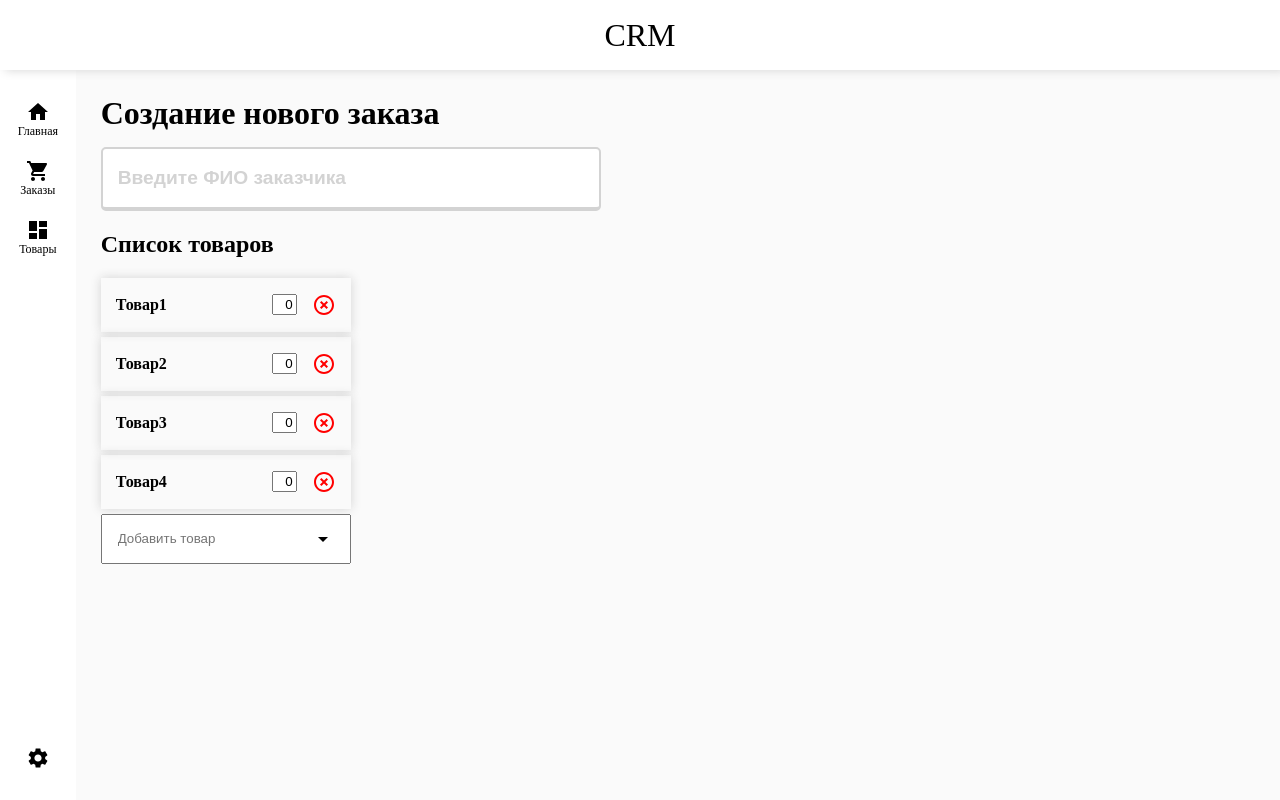
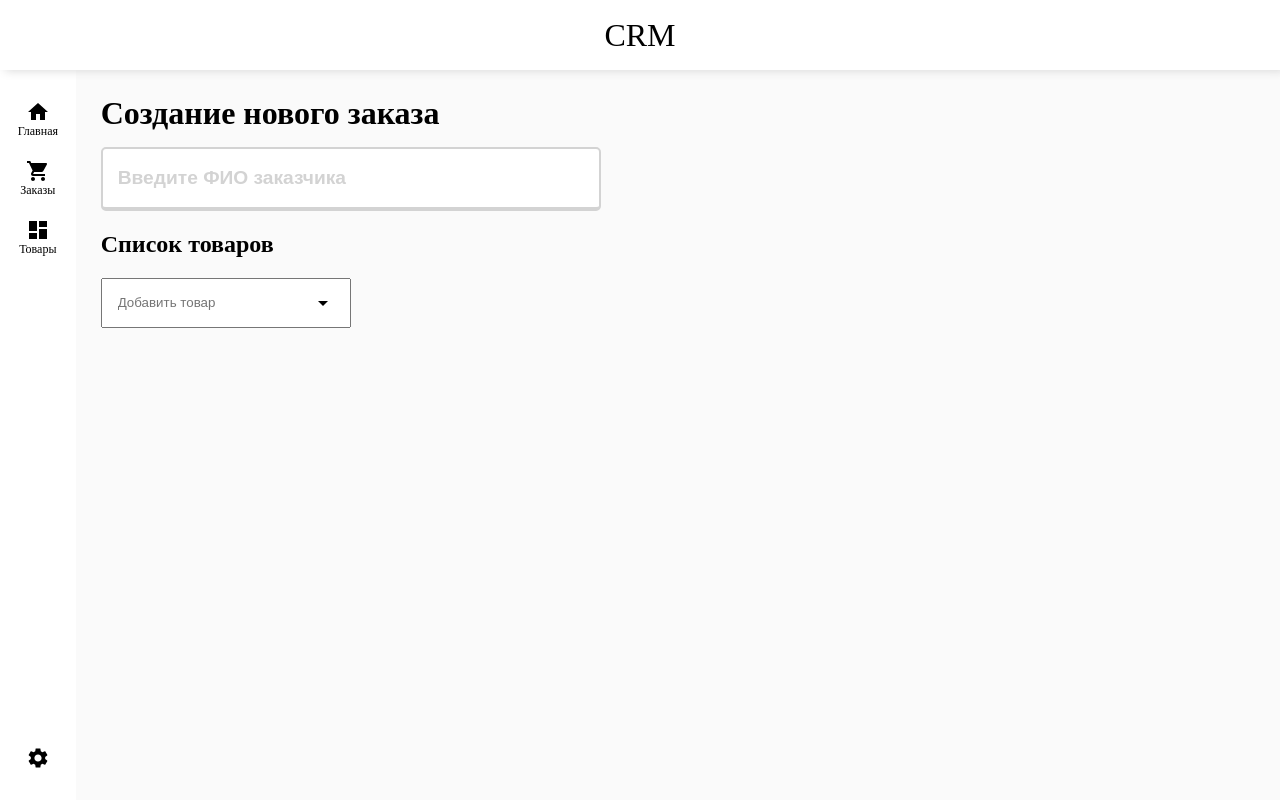
Before and after one commit to alexandrryazanov/test-project-cod, a React (Create React App) app: page /create-order in a window 1280 px wide. Built offline with nearby package versions, Linux system fonts and the light colour scheme.

Commit message:
feat(create-order): feat of adding good

```diff
--- a/src/components/CreateOrderComponents/GoodsList/Item/index.js
+++ b/src/components/CreateOrderComponents/GoodsList/Item/index.js
@@ -7,12 +7,12 @@ import {
     ItemWrapper,
 } from "./units";
 
-const Item = ({ title }) => {
+const Item = ({ title, count }) => {
     return (
         <ItemWrapper>
             <GoodTitle>{title}</GoodTitle>
             <ControlsWrapper>
-                <Count value={0} />
+                <Count defaultValue={count} />
                 <DeleteIcon />
             </ControlsWrapper>
         </ItemWrapper>
--- a/src/components/CreateOrderComponents/GoodsList/index.js
+++ b/src/components/CreateOrderComponents/GoodsList/index.js
@@ -1,21 +1,53 @@
-import React from "react";
+import React, { useState } from "react";
 import { ListWrapper } from "./units";
 import Item from "./Item";
 import Select from "../../Select";
+import { modelFullName } from "./utils";
 
 const GoodsList = ({ goods }) => {
-    const preparedGoods = goods
-        .filter((good) => good.count > 0)
-        .map((good) => `${good.brand} ${good.title} ${good.model}`);
+    const [list, setList] = useState([]);
+
+    const options = goods
+        .filter(({ count }) => count > 0)
+        .map(({ id, ...rest }) => ({ id, title: modelFullName(rest) }));
+
+    const preparedList = list.map(({ id, title, count }) => (
+        <Item {...{ title, count, key: title + count }} />
+    ));
+
+    const addGood = (selectedId) => {
+        const { id, ...rest } = goods.find(({ id }) => id === selectedId);
+        const foundGood = list.findIndex((good) => good.id === id);
+
+        if (foundGood >= 0) {
+            //меняем товар в списке
+            setList(
+                list.map((good, i) =>
+                    i !== foundGood ? good : { ...good, count: good.count + 1 }
+                )
+            );
+        } else {
+            //Добавляем товар в список
+            setList([
+                ...list,
+                {
+                    id,
+                    title: modelFullName(rest),
+                    count: 1,
+                },
+            ]);
+        }
+    };
 
     return (
         <ListWrapper>
             <h2>Список товаров</h2>
-            <Item title={"Товар1"} count={1} />
-            <Item title={"Товар2"} count={2} />
-            <Item title={"Товар3"} count={15} />
-            <Item title={"Товар4"} count={4} />
-            <Select options={preparedGoods} />
+            {preparedList}
+            <Select
+                placeholder={"Добавить товар"}
+                onClickItem={addGood}
+                {...{ options }}
+            />
         </ListWrapper>
     );
 };
--- /dev/null
+++ b/src/components/CreateOrderComponents/GoodsList/utils.js
@@ -0,0 +1,2 @@
+export const modelFullName = ({ title, brand, model }) =>
+    `${brand} ${title} ${model}`;
--- a/src/components/Select/Dropdown/index.js
+++ b/src/components/Select/Dropdown/index.js
@@ -1,11 +1,16 @@
 import React from "react";
 import { DropdownItem, DropdownWrapper } from "./units";
 
-const Dropdown = ({ options }) => {
+const Dropdown = ({ options, onClickItem }) => {
     return (
         <DropdownWrapper>
-            {options.map((option, i) => (
-                <DropdownItem key={i}>{option}</DropdownItem>
+            {options.map((option) => (
+                <DropdownItem
+                    onClick={() => onClickItem(option.id)}
+                    key={option.id}
+                >
+                    {option.title}
+                </DropdownItem>
             ))}
         </DropdownWrapper>
     );
--- a/src/components/Select/index.js
+++ b/src/components/Select/index.js
@@ -2,15 +2,15 @@ import React, { useState } from "react";
 import { Arrow, Input, SelectWithDropdown, SelectWrapper } from "./units";
 import Dropdown from "./Dropdown";
 
-const Select = ({ options }) => {
+const Select = ({ options, onClickItem, placeholder }) => {
     const [dropdownVisible, setDropdownVisible] = useState(false);
     return (
         <SelectWithDropdown>
             <SelectWrapper onClick={() => setDropdownVisible(!dropdownVisible)}>
-                <Input placeholder={"Добавить товар"} />
+                <Input placeholder={placeholder || "Выберите элемент"} />
                 <Arrow rotate={dropdownVisible ? 180 : 0} />
             </SelectWrapper>
-            {dropdownVisible && <Dropdown {...{ options }} />}
+            {dropdownVisible && <Dropdown {...{ options, onClickItem }} />}
         </SelectWithDropdown>
     );
 };
--- a/src/components/Select/units.js
+++ b/src/components/Select/units.js
@@ -1,5 +1,6 @@
 import styled from "@emotion/styled";
 import { ArrowDropDown } from "@material-ui/icons";
+import { css } from "@emotion/react";
 
 export const SelectWithDropdown = styled.div`
     position: relative;
@@ -29,7 +30,22 @@ export const Arrow = styled(ArrowDropDown)`
     &:active {
         transform: scale(0.9);
     }
+    @keyframes rotation {
+        0% {
+            transform: rotate(0deg);
+        }
+        50% {
+            transform: rotate(-90deg);
+        }
+        100% {
+            transform: rotate(-180deg);
+        }
+    }
 
-    transform: rotate(${({ rotate }) => rotate || 0}deg);
-    transition: transform 0.8s;
+    ${({ rotate }) =>
+        rotate &&
+        css`
+            animation: rotation 0.3s linear;
+            transform: rotate(-180deg);
+        `}
 `;
```
